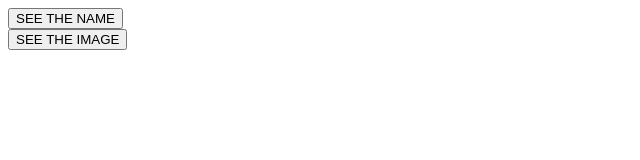
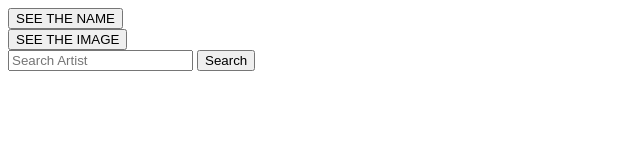
Before and after one commit to chryswds/GetRandomSong, a website: page index.html in a window 1280 px wide. Shown: the whole page, without its empty margins (0-640 px from the left). Drawn offline with Linux system fonts and the light colour scheme.

Commit message:
Search implementation - not working

```diff
--- a/app.js
+++ b/app.js
@@ -1,6 +1,6 @@
 const express = require("express");
 const routes = require("./routes");
-const { userToken } = require("./controllers");
+const { userToken, returnSearch } = require("./controllers");
 const app = express();
 app.use(express.json());
 app.use(routes);
--- a/controllers.js
+++ b/controllers.js
@@ -29,7 +29,8 @@ const userToken = async () => {
   }
 };
 
-const fetchSearchArtist = async () => {
+const fetchSearchArtist = async (req, res) => {
+  const { artistSearch } = req.body.searchValue;
   const response = await fetch(
     `https://api.spotify.com/v1/search?q=${artistSearch}&type=artist`,
     {
@@ -46,6 +47,7 @@ const returnSearch = async (req, res) => {
   try {
     const search = await fetchSearchArtist();
     const searchName = search.name;
+    console.log(searchName);
     res.json(searchName);
   } catch (error) {
     console.log("error, ", error);
@@ -90,4 +92,5 @@ module.exports = {
   userToken,
   returnName,
   returnImage,
+  returnSearch,
 };
--- a/index.html
+++ b/index.html
@@ -14,8 +14,17 @@
       <button type="submit">SEE THE IMAGE</button>
     </form>
 
-
-
-
+    <div>
+      <form method="GET" action="/artist">
+        <input
+          type="searchValue"
+          id="searchValue"
+          name="searchValue"
+          type="text"
+          placeholder="Search Artist"
+        />
+        <button type="submit">Search</button>
+      </form>
+    </div>
   </body>
 </html>
--- a/routes.js
+++ b/routes.js
@@ -4,6 +4,8 @@ const controllers = require("./controllers");
 
 routes.get("/", controllers.mainPage);
 
+routes.get("/artist", controllers.returnSearch);
+
 routes.get("/name", controllers.returnName);
 
 routes.get("/image", controllers.returnImage);
```
